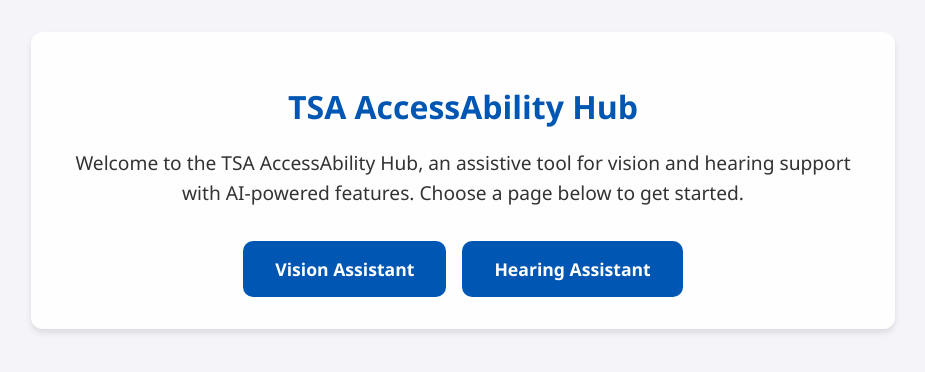
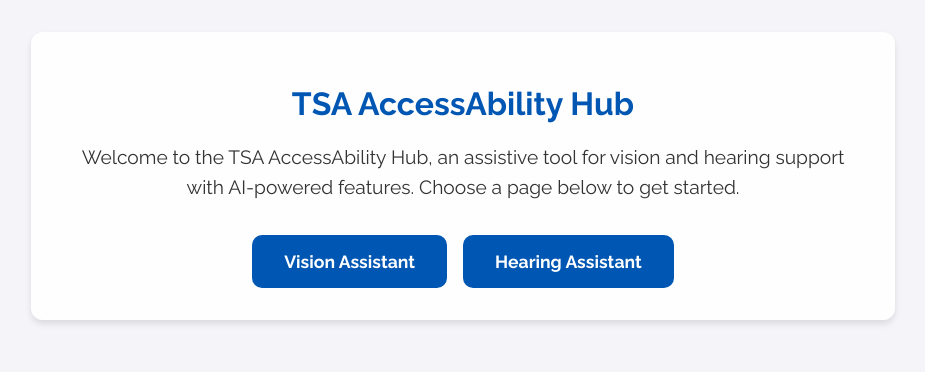
Before and after one commit to Amrutha-2028/ClearPath, a Flask app: page / in a window 1280 px wide. Shown: the top 372 px of the page, without its empty margins (177-1102 px from the left). Run offline with Flask 3, Linux system fonts and the light colour scheme.

Commit message:
css changes - vy

```diff
--- a/hearing.html
+++ b/hearing.html
@@ -1,6 +1,7 @@
 <!DOCTYPE html>
 <html lang="en">
 <head>
+    <link href="https://fonts.googleapis.com/css2?family=Raleway:wght@400;500;600;700&display=swap" rel="stylesheet">
     <meta charset="UTF-8" />
     <meta name="viewport" content="width=device-width, initial-scale=1.0" />
     <title>Hearing Assistant</title>
@@ -49,7 +50,7 @@
         body {
             background-color: var(--bg-color);
             color: var(--text-color);
-            font-family: 'Segoe UI', Tahoma, Geneva, Verdana, sans-serif;
+            font-family: 'Raleway', sans-serif;
             line-height: 1.6;
             padding: 1.5rem;
             transition: background-color 0.2s ease, color 0.2s ease, filter 0.2s ease;
@@ -198,6 +199,7 @@
                 align-items: stretch;
             }
         }
+
     </style>
 </head>
 <body>
--- a/index.html
+++ b/index.html
@@ -1,12 +1,13 @@
 <!DOCTYPE html>
 <html lang="en">
 <head>
+    <link href="https://fonts.googleapis.com/css2?family=Raleway:wght@400;500;600;700&display=swap" rel="stylesheet">
     <meta charset="UTF-8">
     <meta name="viewport" content="width=device-width, initial-scale=1.0">
     <title>TSA AccessAbility Hub</title>
     <style>
         body {
-            font-family: 'Segoe UI', Tahoma, Geneva, Verdana, sans-serif;
+            font-family: 'Raleway', sans-serif;
             background-color: #f4f4f9;
             color: #333;
             text-align: center;
--- a/templates/hearing.html
+++ b/templates/hearing.html
@@ -1,6 +1,7 @@
 <!DOCTYPE html>
 <html lang="en">
 <head>
+    <link href="https://fonts.googleapis.com/css2?family=Raleway:wght@400;500;600;700&display=swap" rel="stylesheet">
     <meta charset="UTF-8" />
     <meta name="viewport" content="width=device-width, initial-scale=1.0" />
     <title>Hearing Assistant</title>
@@ -49,7 +50,7 @@
         body {
             background-color: var(--bg-color);
             color: var(--text-color);
-            font-family: 'Segoe UI', Tahoma, Geneva, Verdana, sans-serif;
+            font-family: 'Raleway', sans-serif;
             line-height: 1.6;
             padding: 1.5rem;
             transition: background-color 0.2s ease, color 0.2s ease, filter 0.2s ease;
@@ -198,6 +199,7 @@
                 align-items: stretch;
             }
         }
+
     </style>
 </head>
 <body>
--- a/templates/index.html
+++ b/templates/index.html
@@ -1,12 +1,13 @@
 <!DOCTYPE html>
 <html lang="en">
 <head>
+    <link href="https://fonts.googleapis.com/css2?family=Raleway:wght@400;500;600;700&display=swap" rel="stylesheet">
     <meta charset="UTF-8">
     <meta name="viewport" content="width=device-width, initial-scale=1.0">
     <title>TSA AccessAbility Hub</title>
     <style>
         body {
-            font-family: 'Segoe UI', Tahoma, Geneva, Verdana, sans-serif;
+            font-family: 'Raleway', sans-serif;
             background-color: #f4f4f9;
             color: #333;
             text-align: center;
```
Also changed, not shown: clearPathLogo.jpg (added).
